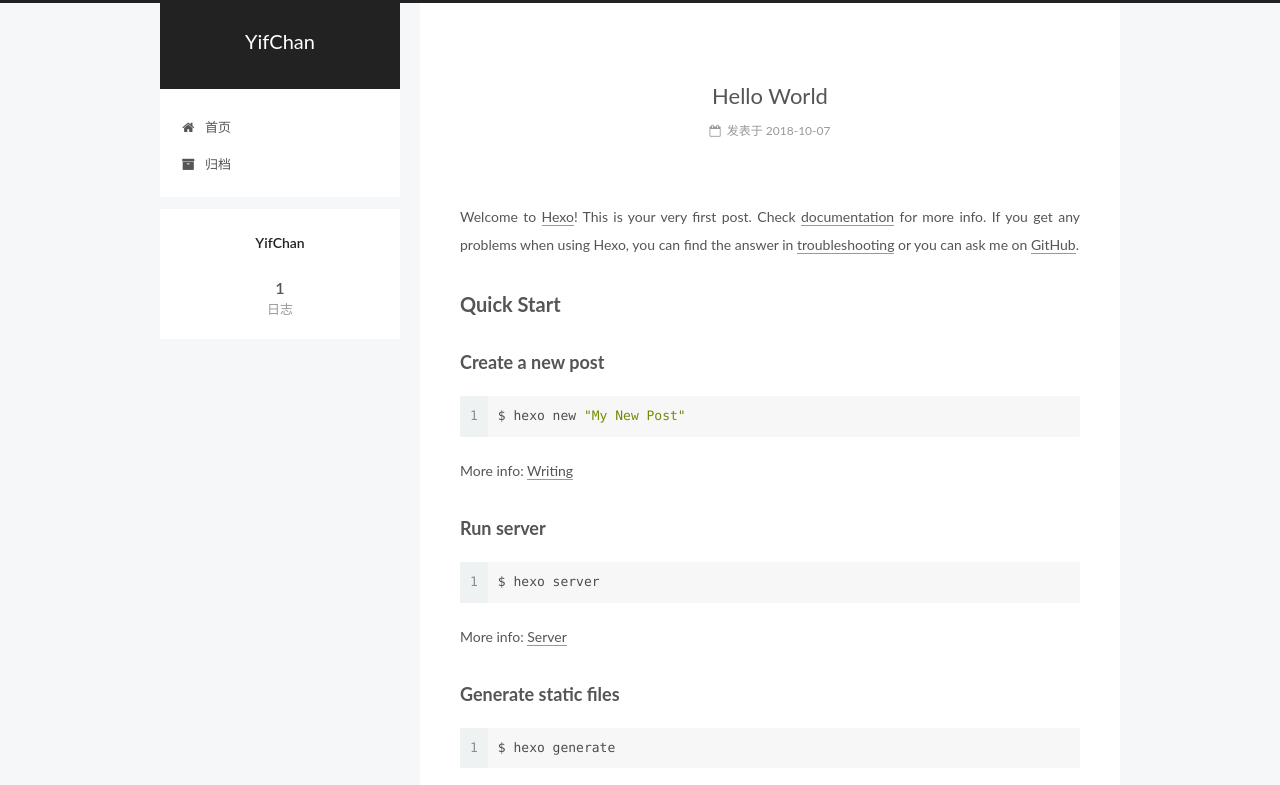
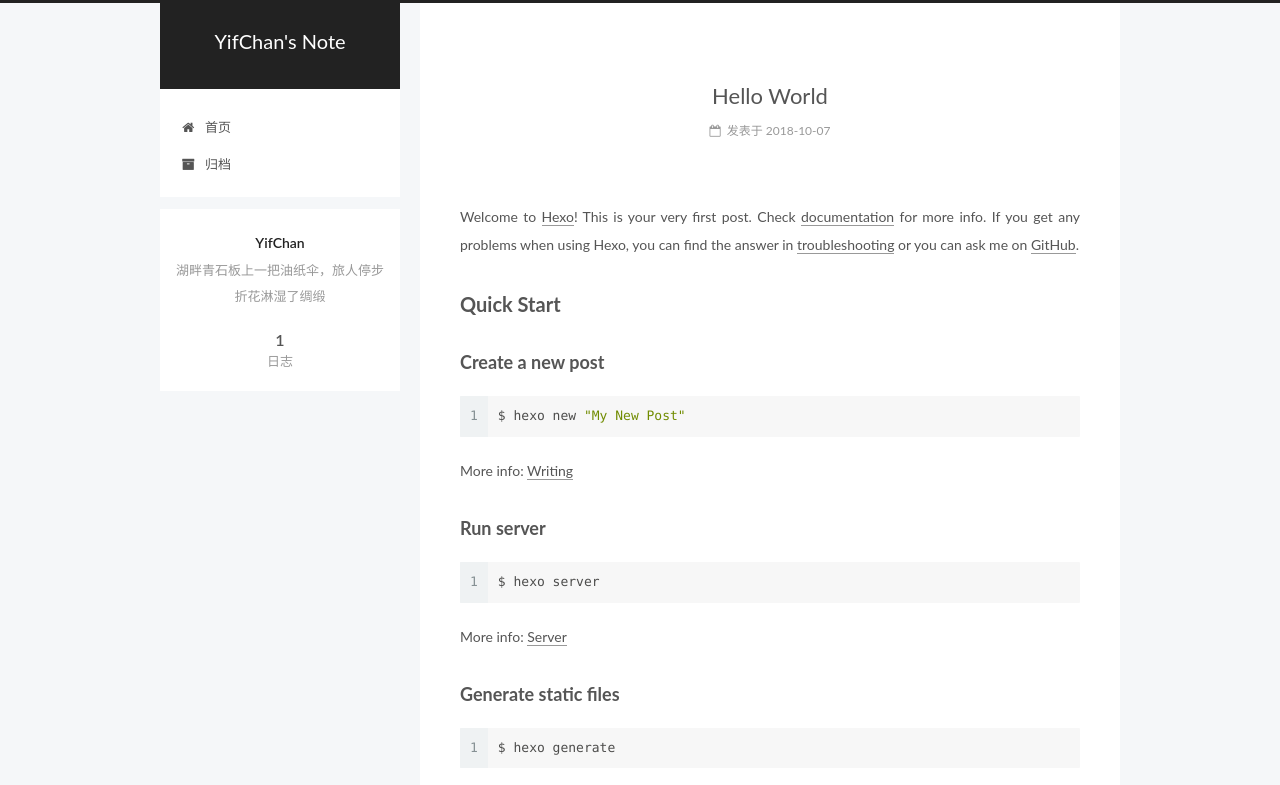
Before and after one commit to Yifchan/yifchan.github.io, a plain HTML site: page index.html in a window 1280 px wide. Shown: the top 785 px of the page. Drawn offline with Linux system fonts and the light colour scheme.

Commit message:
Site updated: 2018-10-07 22:36:20

```diff
--- a/css/main.css
+++ b/css/main.css
@@ -1823,7 +1823,7 @@ pre .javascript .function {
   width: 4px;
   height: 4px;
   border-radius: 50%;
-  background: #507704;
+  background: #cf28ff;
 }
 .links-of-blogroll {
   font-size: 13px;
--- a/index.html
+++ b/index.html
@@ -79,13 +79,16 @@
 
 
 
+<meta name="description" content="湖畔青石板上一把油纸伞，旅人停步折花淋湿了绸缎">
 <meta property="og:type" content="website">
-<meta property="og:title" content="YifChan">
+<meta property="og:title" content="YifChan&#39;s Note">
 <meta property="og:url" content="http://yoursite.com/index.html">
-<meta property="og:site_name" content="YifChan">
+<meta property="og:site_name" content="YifChan&#39;s Note">
+<meta property="og:description" content="湖畔青石板上一把油纸伞，旅人停步折花淋湿了绸缎">
 <meta property="og:locale" content="zh-Hans">
 <meta name="twitter:card" content="summary">
-<meta name="twitter:title" content="YifChan">
+<meta name="twitter:title" content="YifChan&#39;s Note">
+<meta name="twitter:description" content="湖畔青石板上一把油纸伞，旅人停步折花淋湿了绸缎">
 
 
 
@@ -95,7 +98,7 @@
     root: '/',
     scheme: 'Pisces',
     version: '5.1.4',
-    sidebar: {"position":"left","display":"post","offset":12,"b2t":false,"scrollpercent":false,"onmobile":false},
+    sidebar: {"position":"left","display":"always","offset":12,"b2t":false,"scrollpercent":false,"onmobile":false},
     fancybox: true,
     tabs: true,
     motion: {"enable":true,"async":false,"transition":{"post_block":"fadeIn","post_header":"slideDownIn","post_body":"slideDownIn","coll_header":"slideLeftIn","sidebar":"slideUpIn"}},
@@ -121,7 +124,7 @@
 
 
 
-  <title>YifChan</title>
+  <title>YifChan's Note</title>
 
 
 
@@ -152,7 +155,7 @@
     <div class="custom-logo-site-title">
       <a href="/"  class="brand" rel="start">
         <span class="logo-line-before"><i></i></span>
-        <span class="site-title">YifChan</span>
+        <span class="site-title">YifChan's Note</span>
         <span class="logo-line-after"><i></i></span>
       </a>
     </div>
@@ -238,7 +241,7 @@
     </span>
 
     <span hidden itemprop="publisher" itemscope itemtype="http://schema.org/Organization">
-      <meta itemprop="name" content="YifChan">
+      <meta itemprop="name" content="YifChan's Note">
     </span>
 
 
@@ -380,7 +383,7 @@
           <div class="site-author motion-element" itemprop="author" itemscope itemtype="http://schema.org/Person">
 
               <p class="site-author-name" itemprop="name">YifChan</p>
-              <p class="site-description motion-element" itemprop="description"></p>
+              <p class="site-description motion-element" itemprop="description">湖畔青石板上一把油纸伞，旅人停步折花淋湿了绸缎</p>
           </div>
 
           <nav class="site-state motion-element">
```
Also changed, not shown: 2018/10/07/hello-world/index.html (+6 -6 lines), archives/2018/10/index.html (+10 -7 lines), archives/2018/index.html (+10 -7 lines), archives/index.html (+10 -7 lines), images/huge.jpg (added).
